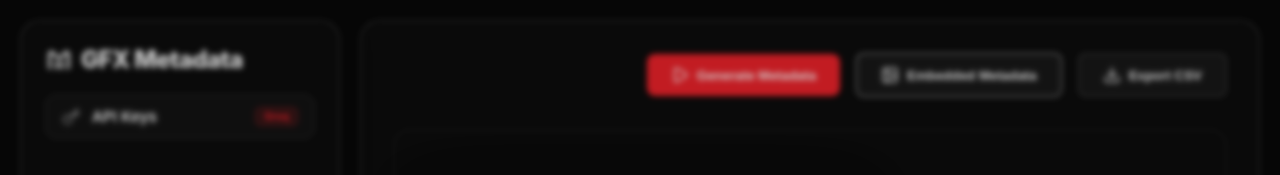
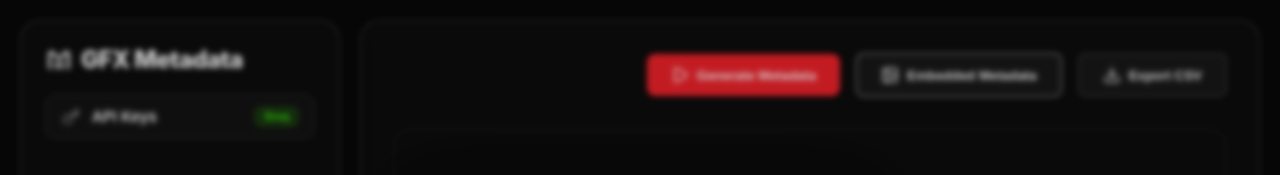
Before and after one commit to mirzapurit/GFXMetadata, a React (Vite) app: page / in a window 1280 px wide. Shown: the top 175 px of the page. Built offline with nearby package versions, Linux system fonts and the light colour scheme.

Commit message:
Update active API provider badge color to green #2FEC00

```diff
--- a/src/App.css
+++ b/src/App.css
@@ -707,9 +707,9 @@
 
 .badge-gemini,
 .badge-groq {
-  background: rgba(236, 28, 36, 0.15);
-  color: #EC1C24;
-  border: 1px solid rgba(236, 28, 36, 0.3);
+  background: rgba(47, 236, 0, 0.15);
+  color: #2FEC00;
+  border: 1px solid rgba(47, 236, 0, 0.3);
 }
 
 /* Google Login Button */
```
